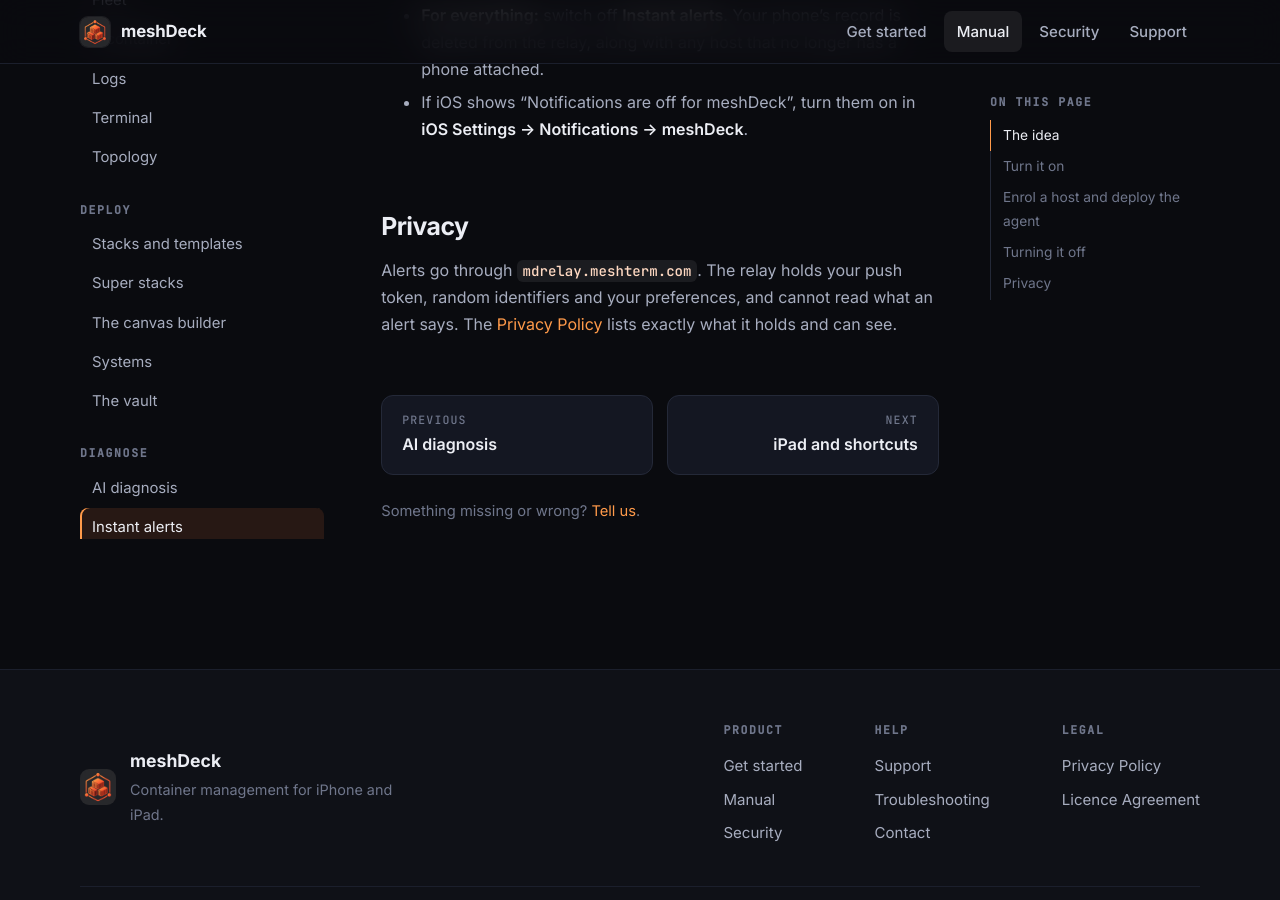
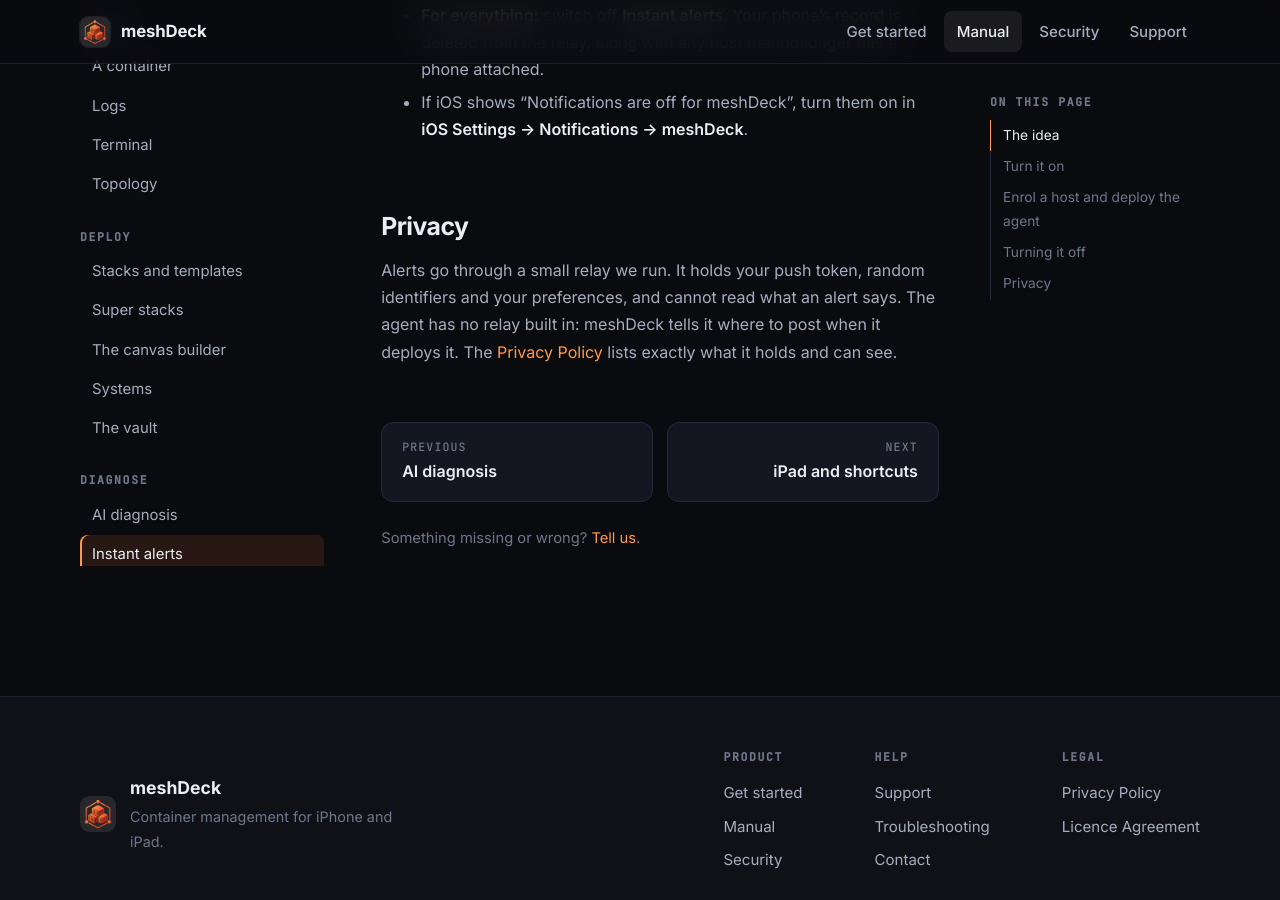
Before and after one commit to AG-Studio-Apps/meshdeck-docs, a Jekyll site: the page built from _manual/alerts.md, in a window 1280 px wide and 900 px high, scrolled down 2492 px. Built offline with Jekyll 4.4.1, drawn with Linux system fonts in a browser that asks for light colours.

Commit message:
The relay is named as what it is, not where it is
The agent no longer has a relay built in (stackGuard 1.2 takes it from
the environment meshDeck writes), and the site says so instead of naming
the host.

Co-Authored-By: Claude Fable 5.1 <noreply@anthropic.com>

```diff
--- a/_manual/alerts.md
+++ b/_manual/alerts.md
@@ -43,4 +43,4 @@ Alerts enrol per **privilege domain**, because that is what one agent can see. O
 
 ## Privacy
 
-Alerts go through `mdrelay.meshterm.com`. The relay holds your push token, random identifiers and your preferences, and cannot read what an alert says. The [Privacy Policy]({{ '/privacy/' | relative_url }}) lists exactly what it holds and can see.
+Alerts go through a small relay we run. It holds your push token, random identifiers and your preferences, and cannot read what an alert says. The agent has no relay built in: meshDeck tells it where to post when it deploys it. The [Privacy Policy]({{ '/privacy/' | relative_url }}) lists exactly what it holds and can see.
```
Also changed, not shown: privacy/index.md (+1 -1 lines), README.md.
